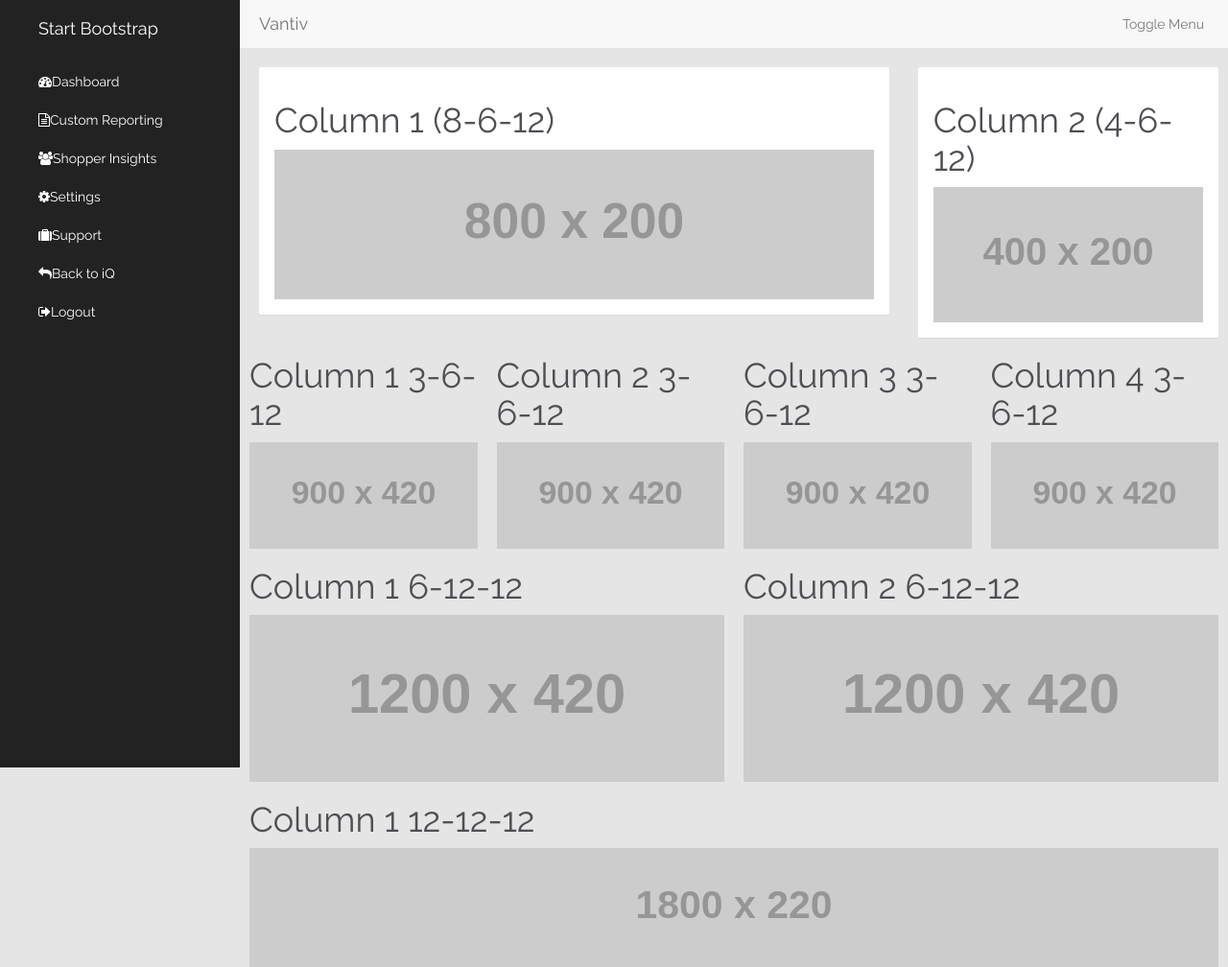
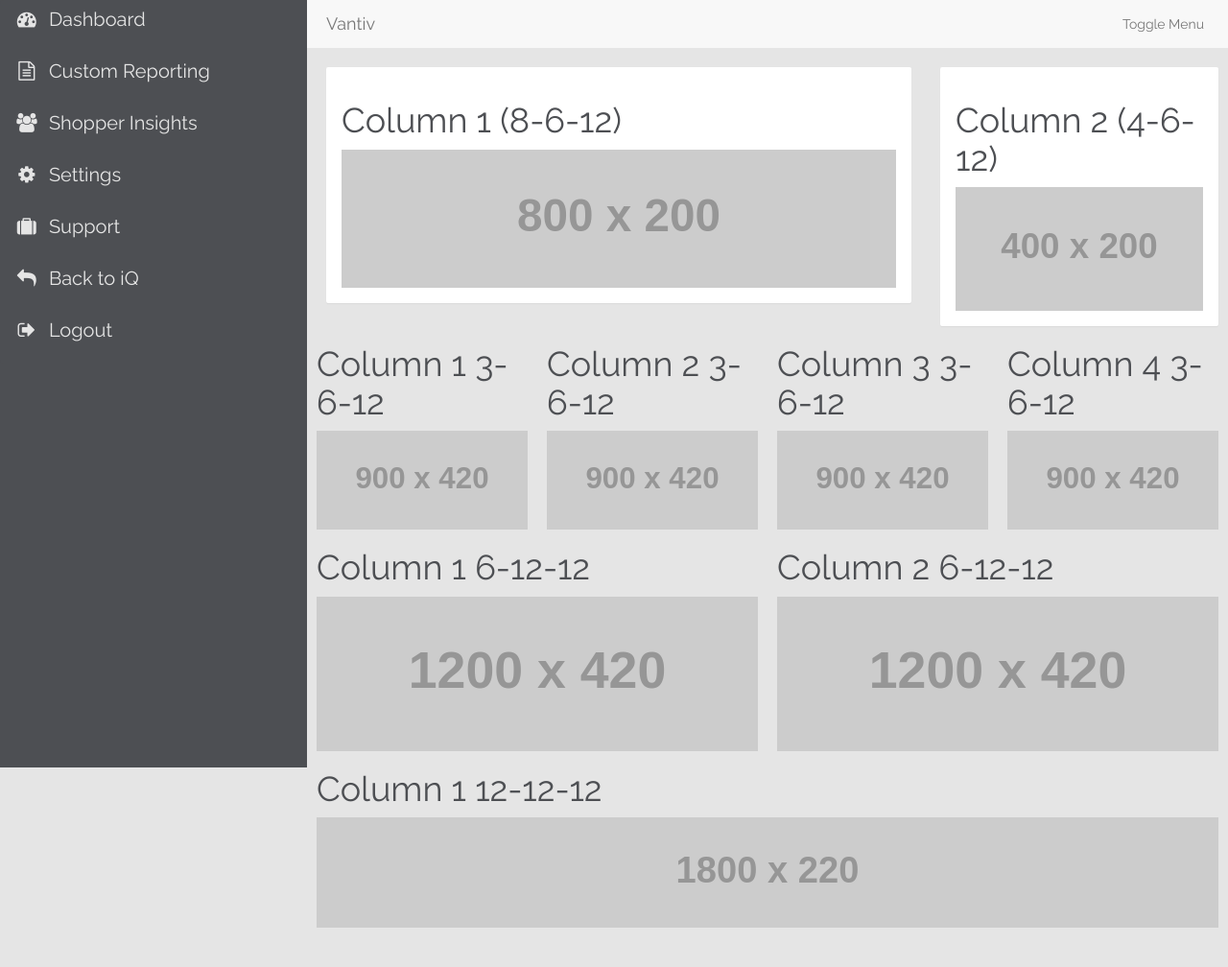
Before and after one commit to unisaurus-rex/POC-Front-End-Bootstrap, a website: page public/index.html in a window 1280 px wide. Shown: the whole page at 96% size. After the commit the page ends 967 px from the top, so only its background shows below. Drawn offline with Linux system fonts and the light colour scheme; placeholder pictures from the web are drawn by us.

Commit message:
changed sidebar class to extend font-awesome list-group class, need to add sidebar title still

```diff
--- a/public/index.html
+++ b/public/index.html
@@ -33,32 +33,15 @@
 
   <!-- Sidebar -->
   <div id="sidebar-wrapper">
-    <ul class="sidebar-nav">
-      <li class="sidebar-brand">
-          Start Bootstrap
-      </li>
-      <li>
-        <a href="#"><span class="fa fa-tachometer menu-item"></span>Dashboard</a>
-      </li>
-      <li>
-        <a href="#"><span class="fa fa-file-text-o menu-item"></span>Custom Reporting</a>
-      </li>
-      <li>
-        <a href="#"><span class="fa fa-users menu-item"></span>Shopper Insights</a>
-      </li>
-      <li>
-        <a href="#"><span class="fa fa-cog menu-item"></span>Settings</a>
-      </li>
-      <li>
-        <a href="#"><span class="fa fa-suitcase menu-item"></span>Support</a>
-      </li>
-      <li>
-        <a href="#"><span class="fa fa-reply menu-item"></span>Back to iQ</a>
-      </li>
-      <li>
-        <a href="#"><span class="fa fa-sign-out menu-item"></span>Logout</a>
-      </li>
-    </ul>
+    <div class="list-group">
+        <a class="list-group-item" href="#"><i class="fa fa-tachometer fa-fw"></i>&nbsp; Dashboard</a>
+        <a class="list-group-item" href="#"><i class="fa fa-file-text-o fa-fw"></i>&nbsp; Custom Reporting</a>
+        <a class="list-group-item" href="#"><i class="fa fa-users fa-fw"></i>&nbsp; Shopper Insights</a>
+        <a class="list-group-item" href="#"><i class="fa fa-cog fa-fw"></i>&nbsp; Settings</a>
+        <a class="list-group-item" href="#"><i class="fa fa-suitcase fa-fw"></i>&nbsp; Support</a>
+        <a class="list-group-item" href="#"><i class="fa fa-reply fa-fw"></i>&nbsp; Back to iQ</a>
+        <a class="list-group-item" href="#"><i class="fa fa-sign-out fa-fw"></i>&nbsp; Logout</a>
+      </div>
   </div>
   <!-- /#sidebar-wrapper -->
 
--- a/resources/sass/sidebar.scss
+++ b/resources/sass/sidebar.scss
@@ -9,18 +9,18 @@
 }
 
 #wrapper.toggled {
-  padding-left: 250px;
+  padding-left: 320px;
 }
 
 #sidebar-wrapper {
   z-index: 1000;
   position: fixed;
-  left: 250px;
+  left: 320px;
   width: 0;
   height: 100%;
-  margin-left: -250px;
+  margin-left: -320px;
   overflow-y: auto;
-  background: $gray-darker;
+  background: $gray-dark;
   -webkit-transition: all 0.5s ease;
   -moz-transition: all 0.5s ease;
   -o-transition: all 0.5s ease;
@@ -28,7 +28,7 @@
 }
 
 #wrapper.toggled #sidebar-wrapper {
-  width: 250px;
+  width: 320px;
 }
 
 #page-content-wrapper {
@@ -38,61 +38,52 @@
 
 #wrapper.toggled #page-content-wrapper {
   position: absolute;
-  margin-right: -250px;
+
 }
 
 /* Sidebar Styles */
-
-.sidebar-nav {
-  position: absolute;
-  top: 0;
-  width: 250px;
-  margin: 0;
-  padding: 0;
-  list-style: none;
-
+.list-group {
+  //height: 80px;
+  //font-family: Foundry Context;
+  //font-size: 24px;
+  //font-weight: bold;
+  //font-style: normal;
+  //font-stretch: normal;
+  //text-align: left;
+  //color: #ffffff;
 }
 
-.sidebar-nav li {
-  text-indent: 20px;
-  line-height: 40px;
-
+.list-group-item {
+  background-color: $gray-dark;
+  border: none;
+  width: 320px;
+  height: 55px;
 }
 
-.sidebar-nav li a {
-  display: block;
-  text-decoration: none;
-  color: #fff;
+a.list-group-item {
+  color: #e5e5e5;
+  font-size:20px;
+  line-height: 0.56;
+  font-weight: normal;
+  font-style: normal;
+  font-stretch: normal;
+  text-align: left;
 }
 
-.sidebar-nav li a:hover {
-  text-decoration: none;
-  color: #fff;
-  background: rgba(255,255,255,0.2);
-}
-
-.sidebar-nav li a:active,
-.sidebar-nav li a:focus {
-  text-decoration: none;
-}
-
-.sidebar-nav > .sidebar-brand {
-  text-indent: 40px;
-  height: 65px;
-  font-size: 18px;
-  line-height: 60px;
-  color: #fff;
-}
-
-
-.sidebar-nav > .sidebar-brand a:hover {
+a.list-group-item:hover {
   color: #fff;
   background: none;
 }
 
+a.list-group-item:active,
+a.list-group-item:focus {
+  text-decoration: none;
+}
+
+
 @media(min-width:1200px) {
   #wrapper {
-    padding-left: 250px;
+    padding-left: 320px;
   }
 
   #wrapper.toggled {
@@ -101,7 +92,7 @@
   }
 
   #sidebar-wrapper {
-    width: 250px;
+    width: 320px;
   }
 
   #wrapper.toggled #sidebar-wrapper {
```
Also changed, not shown: public/css/style.css, 1 other file.
